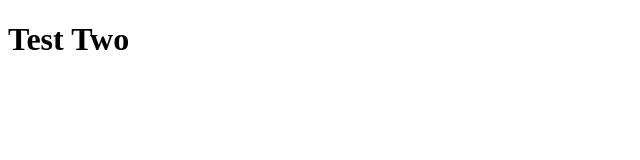
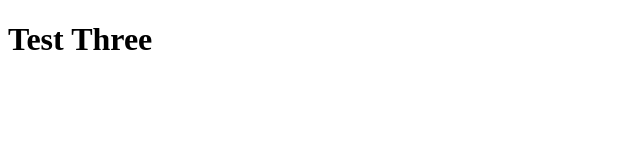
Before and after one commit to fulk40/Webpage-Project-1, a plain HTML site: page index.html in a window 1280 px wide. Shown: the full height of the page, 0-640 px from the left. Drawn offline with Linux system fonts and the light colour scheme.

Commit message:
Test Three index.html

```diff
--- a/index.html
+++ b/index.html
@@ -6,7 +6,7 @@
     </head>
 
     <body>
-        <h1>Test Two<h1>
+        <h1>Test Three<h1>
         <h1></h1>
         <h1></h1>
         <h1></h1>
```
